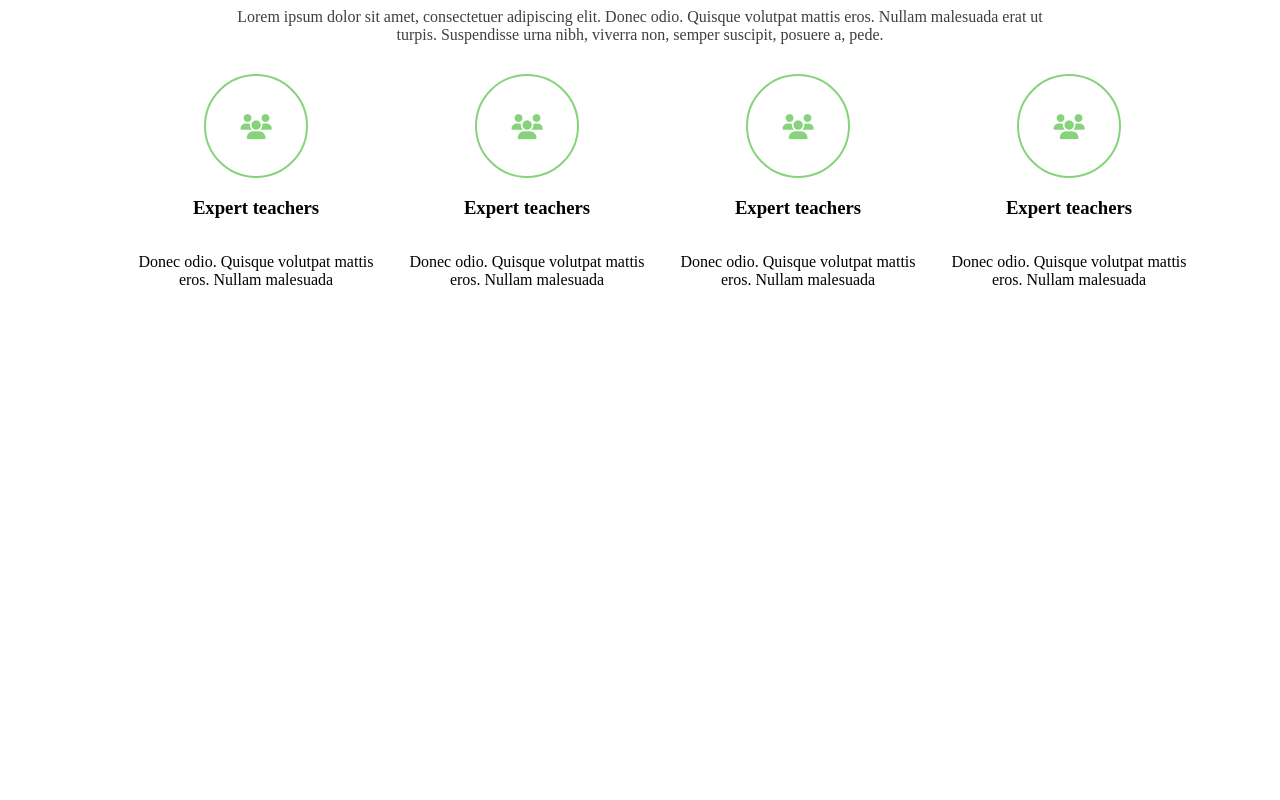
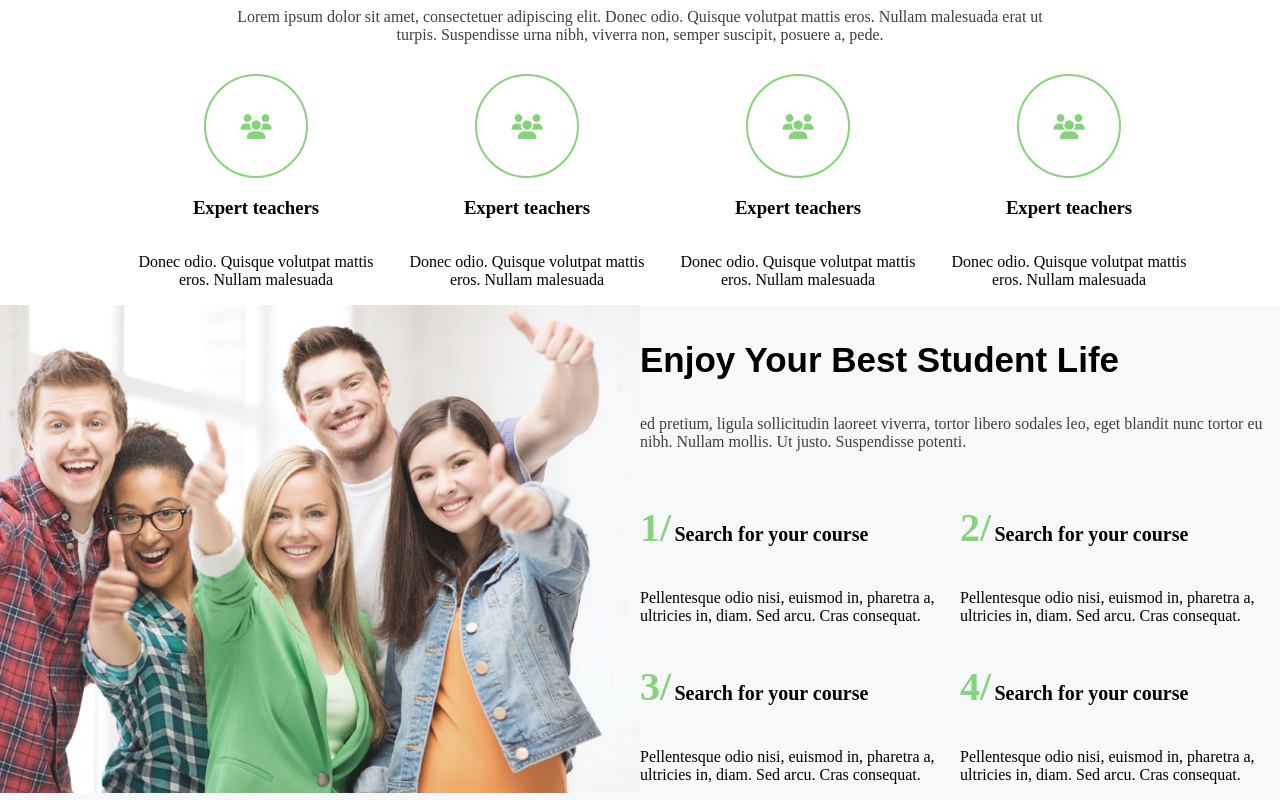
Before and after one commit to eLearning-lk-web-design-B1/week5, a plain HTML site: page index.html in a window 1280 px wide. Shown: the part 811-1611 px from the top of the page. Before the commit the page ends 1116 px from the top, so only its background shows below. Drawn offline with Linux system fonts and the light colour scheme.

Commit message:
added students section

```diff
--- a/assets/css/style.css
+++ b/assets/css/style.css
@@ -215,6 +215,36 @@ body{
     margin: auto;
 }
 
+#students{
+    background-color:#f7f8f9;
+}
+#students .section-title, #students .section-title-description{
+    text-align: left;
+    width: 100%;
+}
+.students-grid{
+    display: grid;
+    grid-template-columns:50% 50%;
+}
+
+.student-col{
+    display: inline-grid;
+}
+
+.students-img{
+    width:100%;
+}
+
+.student-title{
+    font-size: 20px;
+}
+.student-num{
+    font-size:40px;
+    color:#87d37c
+}
+.student-des{
+    margin-right: 10px;
+}
 
 @media (max-width: 768px) {
     .desktop-menu{
--- a/index.html
+++ b/index.html
@@ -70,8 +70,8 @@
 						<div class="feature-icon">
 							<i class="fa-solid fa-users"></i>
 						</div>
-						<h3 class="feature-title" >Expert teachers</h3>
-						<p class="feture-description" >
+						<h3 class="feature-title">Expert teachers</h3>
+						<p class="feture-description">
 							Donec odio. Quisque volutpat mattis eros. Nullam
 							malesuada
 						</p>
@@ -80,8 +80,8 @@
 						<div class="feature-icon">
 							<i class="fa-solid fa-users"></i>
 						</div>
-						<h3 class="feature-title" >Expert teachers</h3>
-						<p class="feture-description" >
+						<h3 class="feature-title">Expert teachers</h3>
+						<p class="feture-description">
 							Donec odio. Quisque volutpat mattis eros. Nullam
 							malesuada
 						</p>
@@ -90,8 +90,8 @@
 						<div class="feature-icon">
 							<i class="fa-solid fa-users"></i>
 						</div>
-						<h3 class="feature-title" >Expert teachers</h3>
-						<p class="feture-description" >
+						<h3 class="feature-title">Expert teachers</h3>
+						<p class="feture-description">
 							Donec odio. Quisque volutpat mattis eros. Nullam
 							malesuada
 						</p>
@@ -100,11 +100,72 @@
 						<div class="feature-icon">
 							<i class="fa-solid fa-users"></i>
 						</div>
-						<h3 class="feature-title" >Expert teachers</h3>
-						<p class="feture-description" >
+						<h3 class="feature-title">Expert teachers</h3>
+						<p class="feture-description">
 							Donec odio. Quisque volutpat mattis eros. Nullam
 							malesuada
 						</p>
+					</div>
+				</div>
+			</div>
+		</section>
+		<section id="students">
+			<div class="students-grid">
+				<div class="students-col">
+					<img
+						class="students-img"
+						src="assets/img/1.jpg"
+						alt="students"
+					/>
+				</div>
+				<div class="students-col">
+					<h3 class="section-title">Enjoy Your Best Student Life</h3>
+					<p class="section-title-description">
+						ed pretium, ligula sollicitudin laoreet viverra, tortor
+						libero sodales leo, eget blandit nunc tortor eu nibh.
+						Nullam mollis. Ut justo. Suspendisse potenti.
+					</p>
+					<div class="students-grid">
+						<div class="student-col">
+							<h5>
+								<span class="student-num">1/</span>
+								<span class="student-title">Search for your course</span>
+							</h5>
+							<p class="student-des">
+								Pellentesque odio nisi, euismod in, pharetra a,
+								ultricies in, diam. Sed arcu. Cras consequat.
+							</p>
+						</div>
+						<div class="student-col">
+							<h5>
+								<span class="student-num">2/</span>
+								<span class="student-title">Search for your course</span>
+							</h5>
+							<p class="student-des">
+								Pellentesque odio nisi, euismod in, pharetra a,
+								ultricies in, diam. Sed arcu. Cras consequat.
+							</p>
+						</div>
+						<div class="student-col">
+							<h5>
+								<span class="student-num">3/</span>
+								<span class="student-title">Search for your course</span>
+							</h5>
+							<p class="student-des">
+								Pellentesque odio nisi, euismod in, pharetra a,
+								ultricies in, diam. Sed arcu. Cras consequat.
+							</p>
+						</div>
+						<div class="student-col">
+							<h5>
+								<span class="student-num">4/</span>
+								<span class="student-title">Search for your course</span>
+							</h5>
+							<p class="student-des">
+								Pellentesque odio nisi, euismod in, pharetra a,
+								ultricies in, diam. Sed arcu. Cras consequat.
+							</p>
+						</div>
 					</div>
 				</div>
 			</div>
@@ -114,6 +175,7 @@
 				<li>Home</li>
 				<li>Demo</li>
 				<li>Pages</li>
+
 				<li>Blog</li>
 				<li>Shop</li>
 				<li>Contact</li>
```
Also changed, not shown: assets/img/1.jpg (added).
